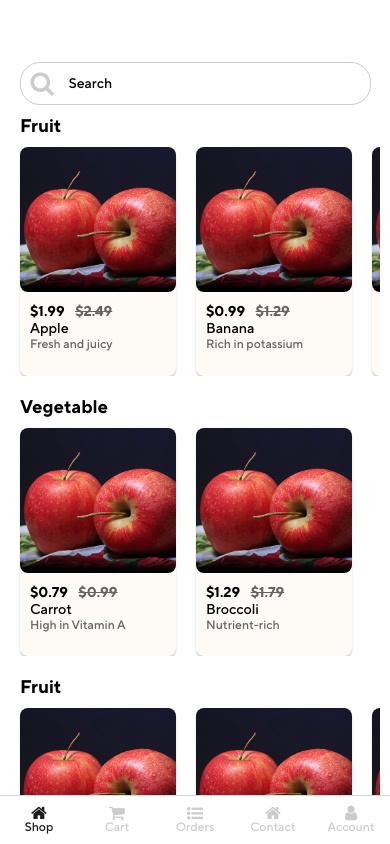
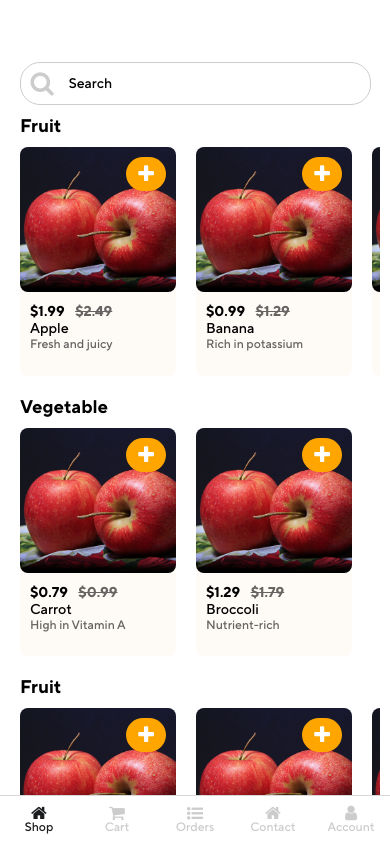
Before and after one commit to abdullaharshad143/FoodApp, a React Native app: screen /HomeStack in a window 390 px wide. Built offline with nearby package versions, Linux system fonts and the light colour scheme.

Commit message:
added counter for the food card

```diff
--- a/src/Home/HomeScreen.tsx
+++ b/src/Home/HomeScreen.tsx
@@ -47,8 +47,8 @@ const HomeScreen = ({
         </View>
     );
     return (
-        <View>
-            <ScrollView style={styles.mainContainer}>
+        <View style={styles.mainContainer}>
+            <ScrollView style={styles.scrollView}>
             <SearchComponent />
             {renderCategory('Fruit')}
             {renderCategory('Vegetable')}
@@ -66,8 +66,12 @@ const styles = StyleSheet.create({
     mainContainer: {
         // flex: 1,
         // justifyContent: 'center',
-        paddingVertical: verticalScale(50),
+        paddingTop: verticalScale(50),
         backgroundColor: 'white',
+        paddingBottom:25
+    },
+    scrollView:{
+
     },
     categoryContainer: {
         marginBottom: 20,
--- a/src/components/FoodCard.tsx
+++ b/src/components/FoodCard.tsx
@@ -1,15 +1,57 @@
-// FoodCard.js
-
-import React from 'react';
-import { View, Text, Image, StyleSheet } from 'react-native';
+import React, { useCallback, useState } from 'react';
+import { View, Text, Image, StyleSheet, TouchableOpacity, TouchableWithoutFeedback } from 'react-native';
 import { horizontalScale, moderateScale, verticalScale } from '../utils/responsive';
 import { Colors } from '../theme/color';
 import Fonts from '../theme/typographic';
 import { IProduce } from '../core/types';
+import { FontAwesome as Icon } from "@expo/vector-icons";
 
 const FoodCard: React.FC<{ item: IProduce }> = ({ item }) => {
+    const [quantity, setQuantity] = useState(0);
+    const [editQuantity, setEditQuantity] = useState(false);
+    const handleAddQuantity = useCallback(() => {
+        setEditQuantity(true)
+        setQuantity(quantity + 1);
+    }, [quantity])
+    const handleSubtractQuantity = useCallback(() => {
+        setEditQuantity(true)
+        if (quantity <= 0) {
+            return quantity
+        }
+        else {
+            setQuantity(quantity - 1);
+        }
+    }, [quantity])
+    const closeCounter = useCallback(() => {
+        setEditQuantity(false)
+    }, [editQuantity])
     return (
         <View style={styles.foodCard}>
+            {quantity > 0 && editQuantity ? (
+                <TouchableWithoutFeedback onPressOut={closeCounter}>
+                    <View style={styles.counterContainer}>
+                        <TouchableOpacity style={styles.counterButton} onPress={handleSubtractQuantity}>
+                            <Icon name='minus' size={20} color={"white"} />
+                        </TouchableOpacity>
+                        <Text style={styles.quantityText}>{quantity}pc</Text>
+                        <TouchableOpacity style={styles.counterButton} onPress={handleAddQuantity}>
+                            <Icon name='plus' size={20} color={"white"} />
+                        </TouchableOpacity>
+                    </View>
+                </TouchableWithoutFeedback>
+            ) : (
+                <View style={styles.plusButton}>
+                    {quantity > 0 ? (
+                        <View style={styles.counterButton}>
+                            <Text style={styles.quantityText} onPress={() => setEditQuantity(true)}>{quantity}pc</Text>
+                        </View>
+                    ) : (
+                        <TouchableOpacity style={styles.counterButton} onPress={handleAddQuantity}>
+                            <Icon name='plus' size={20} color={"white"} />
+                        </TouchableOpacity>
+                    )}
+                </View>
+            )}
             <Image source={item.image} style={styles.foodImage} />
             <View style={styles.foodDetails}>
                 <View style={{ flexDirection: 'row' }}>
@@ -29,16 +71,8 @@ const styles = StyleSheet.create({
         backgroundColor: Colors.authBackground,
         borderRadius: 8,
         marginHorizontal: 10,
-        elevation: 2,
-        shadowColor: '#000000',
-        shadowOpacity: 0.2,
-        shadowRadius: 2,
-        shadowOffset: {
-            width: 0,
-            height: 2,
-        },
         width: horizontalScale(150),
-        height: verticalScale(220)
+        height: verticalScale(220),
     },
     foodImage: {
         width: '100%',
@@ -70,6 +104,47 @@ const styles = StyleSheet.create({
         marginHorizontal: horizontalScale(10),
         color: Colors.slateGrey,
         textDecorationLine: 'line-through'
+    },
+    counterContainer: {
+        position: 'absolute',
+        backgroundColor: 'orange',
+        padding: 3,
+        // paddingHorizontal:50,
+        zIndex: 100,
+        borderRadius: 15,
+        right: 10,
+        // alignSelf: 'center',
+        top: 10,
+        flexDirection: 'row',
+        width: '85%',
+        alignItems: 'center',
+        justifyContent: 'space-between'
+    },
+    quantityText: {
+        marginHorizontal: 5,
+        fontFamily: Fonts.Family.Bold,
+        color: 'white',
+        fontSize: 16,
+
+    },
+    counterButton: {
+        marginHorizontal: 5,
+        padding: 5,
+        borderRadius: 15,
+    },
+    plusButton: {
+        position: 'absolute',
+        backgroundColor: 'orange',
+        padding: 2,
+        // paddingHorizontal:50,
+        zIndex: 100,
+        borderRadius: 25,
+        right: 10,
+        // alignSelf: 'center',
+        top: 10,
+        flexDirection: 'row',
+        alignItems: 'center',
+        justifyContent: 'space-between'
     }
 });
 
```
